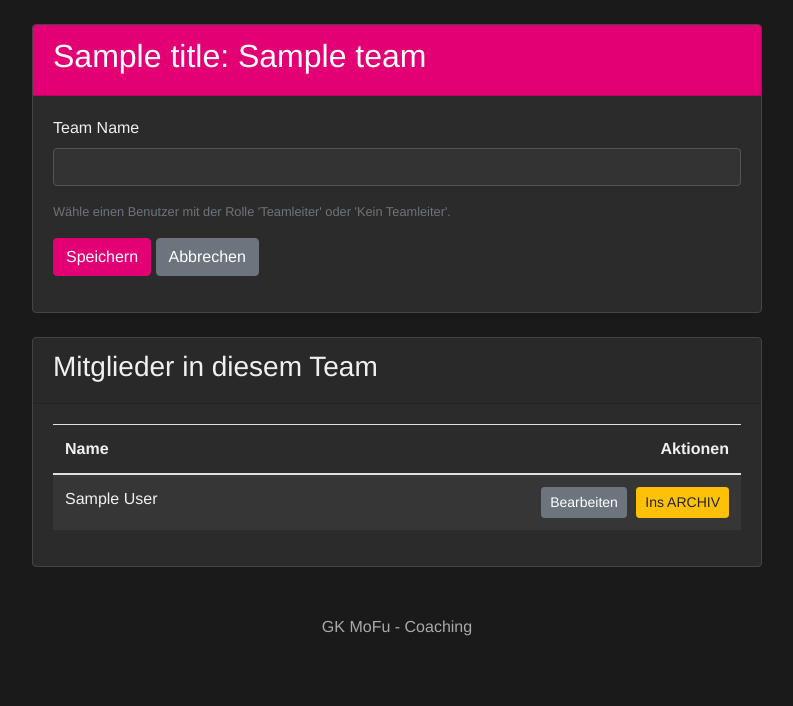
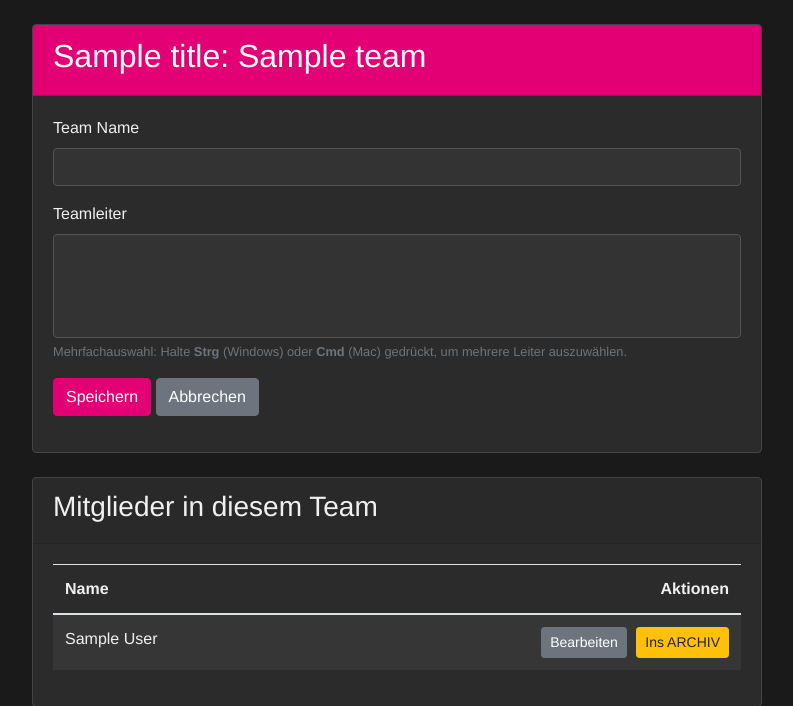
Before and after one commit to xfloxx09/backup, a Flask app: template app/templates/admin/edit_team.html in a window 1280 px wide. Shown: the part 58-764 px from the top of the page, without its empty margins (243-1036 px from the left). Before the commit the page ends 694 px from the top, so only its background shows below. Run offline with Flask 3, Linux system fonts and the light colour scheme; tables that the repository leaves empty hold one stand-in row (values such as "Sample post"); the template is opened without the code that fills it: values that come from a table or form of the project are taken from there, most other values are stand-ins (such as "Sample title", 1, 10 or a date in 2020); lists and menus that the app fills with data are empty; some libraries are stand-ins or nearby versions.

Commit message:
Update edit_team.html

```diff
--- a/app/templates/admin/edit_team.html
+++ b/app/templates/admin/edit_team.html
@@ -11,7 +11,7 @@
                 <form method="POST" action="{{ url_for('admin.edit_team', team_id=team.id) }}" novalidate>
                     {{ form.hidden_tag() }}
 
-                    <div class="form-group">
+                    <div class="form-group mb-3">
                         {{ form.name.label(class="form-control-label") }}
                         {{ form.name(class="form-control " + ("is-invalid" if form.name.errors else ""), readonly=(team.name == 'ARCHIV')) }}
                         {% if form.name.errors %}
@@ -21,19 +21,19 @@
                         {% endif %}
                     </div>
 
-                    <div class="form-group">
-                        {{ form.team_leader_id.label(class="form-control-label") }}
-                        {{ form.team_leader_id(class="form-control custom-select " + ("is-invalid" if form.team_leader_id.errors else ""), disabled=(team.name == 'ARCHIV')) }}
-                        <small class="form-text text-muted">Wähle einen Benutzer mit der Rolle 'Teamleiter' oder 'Kein Teamleiter'.</small>
-                        {% if form.team_leader_id.errors %}
+                    <div class="form-group mb-3">
+                        {{ form.team_leader_ids.label(class="form-control-label") }}
+                        {{ form.team_leader_ids(class="form-control " + ("is-invalid" if form.team_leader_ids.errors else ""), size=5, disabled=(team.name == 'ARCHIV')) }}
+                        <small class="form-text text-muted">Mehrfachauswahl: Halte <strong>Strg</strong> (Windows) oder <strong>Cmd</strong> (Mac) gedrückt, um mehrere Leiter auszuwählen.</small>
+                        {% if form.team_leader_ids.errors %}
                             <div class="invalid-feedback">
-                                {% for error in form.team_leader_id.errors %}<span>{{ error }}</span>{% endfor %}
+                                {% for error in form.team_leader_ids.errors %}<span>{{ error }}</span>{% endfor %}
                             </div>
                         {% endif %}
                     </div>
 
                     {% if team.name != 'ARCHIV' %} <!-- Buttons nur für normale Teams anzeigen -->
-                    <div class="form-group">
+                    <div class="form-group mt-3">
                         {{ form.submit(class="btn telekom-button") }}
                         <a href="{{ url_for('admin.panel') }}" class="btn btn-secondary">Abbrechen</a>
                     </div>
@@ -42,7 +42,7 @@
             </div>
         </div>
 
-        <!-- <<< NEUER ABSCHNITT: Mitglieder dieses Teams verwalten >>> -->
+        <!-- Mitglieder dieses Teams verwalten -->
         {% if team.name != 'ARCHIV' %}
         <div class="card mt-4">
             <div class="card-header">
@@ -62,12 +62,10 @@
                         <tr>
                             <td>{{ member.name }}</td>
                             <td class="text-right">
-                                <!-- Bearbeiten-Button -->
                                 <a href="{{ url_for('admin.edit_team_member', member_id=member.id) }}" class="btn btn-sm btn-secondary">Bearbeiten</a>
 
-                                <!-- Ins Archiv verschieben-Button -->
                                 <form action="{{ url_for('admin.move_to_archiv', member_id=member.id) }}" method="POST" style="display: inline-block; margin-left: 5px;">
-                                    <button type="submit" class="btn btn-sm btn-warning" onclick="return confirm('Sind Sie sicher, dass Sie dieses Mitglied ins Archiv verschieben möchten? Es wird aus diesem Team entfernt.')">
+                                    <button type="submit" class="btn btn-sm btn-warning" onclick="return confirm('Ins Archiv verschieben?')">
                                         Ins ARCHIV
                                     </button>
                                 </form>
@@ -82,8 +80,6 @@
             </div>
         </div>
         {% endif %}
-        <!-- <<< ENDE NEUER ABSCHNITT >>> -->
-
     </div>
 </div>
 {% endblock %}
```
